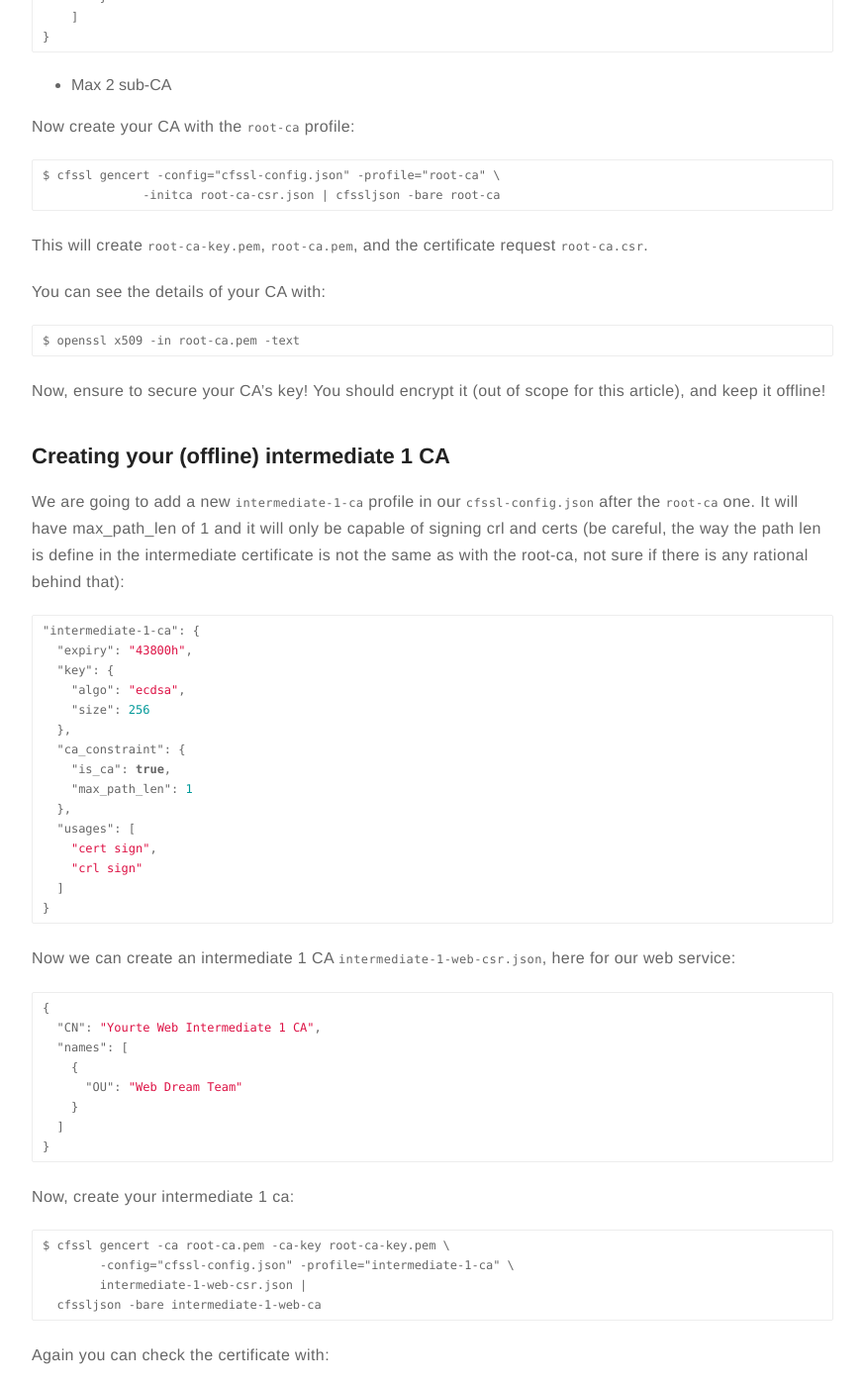
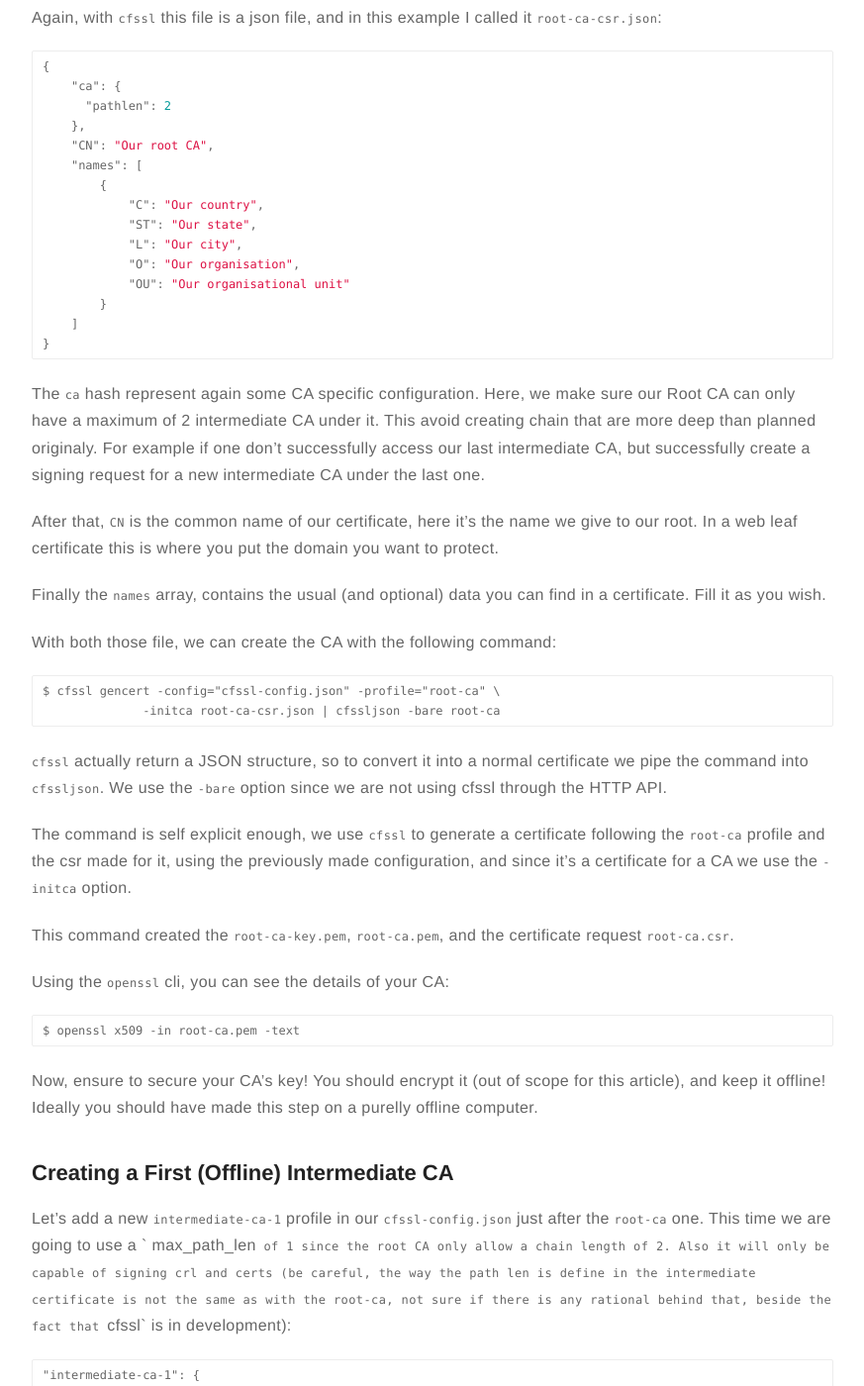
Before and after one commit to Mayeu/mayeu.me, a Jekyll site: the page built from _posts/2017-06-17-creating-internal-pki-with-cfssl.md, in a window 1280 px wide and 1400 px high, scrolled down 3842 px. Shown: the whole window at 99% size, without its empty margins (203-1076 px from the left). Built offline with Jekyll 4.4.1, drawn with Linux system fonts in a browser that asks for light colours; emoji names are drawn with the system emoji font; some of the changed text lies outside the part shown.

Commit message:
Update cfssl post

````diff
--- a/_posts/2017-06-17-creating-internal-pki-with-cfssl.md
+++ b/_posts/2017-06-17-creating-internal-pki-with-cfssl.md
@@ -8,7 +8,13 @@
 - automation
 ---
 
-## Goals of this article
+## Overview
+{:.no_toc}
+
+* ToC
+{:toc}
+
+## Goals of This Article
 
 In this article we are going to create a certificate authority (CA) using the
 `cfssl` tool from CloudFlare. A certificate authority allows you to issue your
@@ -19,8 +25,10 @@
 world).
 
 This article covers:
-- Creating a root CA that can only only have 2 intermediate CA in the chain (to only have one online CA)
-- Creating intermediate CA that are dedicated to one role (one for web certificates, one for RabbitMQ certificates, etc.)
+- Creating a root CA that can only only have 2 intermediate CA in the chain (to
+  only have one online CA)
+- Creating intermediate CA that are dedicated to one role (one for web
+  certificates, one for RabbitMQ certificates, etc.)
 - Ensuring that the last intermediate CA of the chain can't create new CA
 
 What is not covered by the article:
@@ -35,7 +43,7 @@
 
 <div class="breaker"></div>
 
-## CA for dummies
+## What is a CA Chain?
 
 <div style="float: right; text-align: center; margin: 20px;">
 {% digraph simplest CA %}
@@ -45,12 +53,14 @@
 {% enddigraph %}
 <figcaption class="caption">The simplest CA</figcaption>
 </div>
-First, some context and vocabulary we are going to use.
+This section covers some context and vocabulary we are going to use. If you are
+well aware of how CA are working, you can jump directly to the [next
+section](#creating-your-ca).
 
 The simplest certificate authority we can have is only composed of the root
 certificate, often called "Root CA".
 
-As soon as you have this, you can issue a leaf certificate.
+As soon as we have this, we can issue a leaf certificate.
 <div style="float: left; text-align: center; margin: 20px;">
 {% digraph simplest CA issuing certs %}
 node [shape=box]
@@ -150,12 +160,11 @@
 works with this article. Sadly there was not yet any official release since
 this tag.
 
-
 We are going to work in a dedicated folder:
 
-<pre class="command-line" data-user="m" data-host="bw">
-<code>mkdir our-ca</code>
-</pre>
+```
+mkdir our-ca
+```
 
 `cfssl` use has a main configuration file that contains our various CAs'
 profiles. Let's first add our root CA configuration in this `cfssl-config.json`
@@ -184,51 +193,79 @@
 Here we defined a profile named `root-ca`, that uses shiny `ecdsa`
 cryptographic key, and can only be valide for 5 year.
 
-Added to that,
+With the profile, we first need to create a *certificate signing request*, that
+contains details about our CA. Again, with `cfssl` this file is a json file,
+and in this example I called it `root-ca-csr.json`:
 
-
-Now you can create a signing request `root-ca-csr.json`:
 ```json
 {
-    "CN": "Yourte root CA",
     "ca": {
       "pathlen": 2
     },
+    "CN": "Our root CA",
     "names": [
         {
-            "C": "Milky Way",
-            "ST": "Solar system",
-            "L": "Earth",
-            "O": "Yourte",
-            "OU": "Security Dream Team"
+            "C": "Our country",
+            "ST": "Our state",
+            "L": "Our city",
+            "O": "Our organisation",
+            "OU": "Our organisational unit"
         }
     ]
 }
 ```
 
-- Max 2 sub-CA
+The `ca` hash represent again some CA specific configuration. Here, we make
+sure our Root CA can only have a maximum of 2 intermediate CA under it. This
+avoid creating chain that are more deep than planned originaly. For example if
+one don't successfully access our last intermediate CA, but successfully create
+a signing request for a new intermediate CA under the last one.
 
-Now create your CA with the `root-ca` profile:
+After that, `CN` is the common name of our certificate, here it's the name we
+give to our root. In a web leaf certificate this is where you put the domain
+you want to protect.
+
+Finally the `names` array, contains the usual (and optional) data you can find
+in a certificate. Fill it as you wish.
+
+With both those file, we can create the CA with the following command:
 ```
 $ cfssl gencert -config="cfssl-config.json" -profile="root-ca" \
               -initca root-ca-csr.json | cfssljson -bare root-ca
 ```
 
-This will create `root-ca-key.pem`, `root-ca.pem`, and the certificate request `root-ca.csr`.
+`cfssl` actually return a JSON structure, so to convert it into a normal
+certificate we pipe the command into `cfssljson`. We use the `-bare` option
+since we are not using cfssl through the HTTP API.
 
-You can see the details of your CA with:
+The command is self explicit enough, we use `cfssl` to generate a certificate
+following the `root-ca` profile and the csr made for it, using the previously
+made configuration, and since it's a certificate for a CA we use the `-initca`
+option.
+
+This command created the `root-ca-key.pem`, `root-ca.pem`, and the certificate
+request `root-ca.csr`.
+
+Using the `openssl` cli, you can see the details of your CA:
 ```
 $ openssl x509 -in root-ca.pem -text
 ```
 
-Now, ensure to secure your CA's key! You should encrypt it (out of scope for this article), and keep it offline!
+Now, ensure to secure your CA's key! You should encrypt it (out of scope for
+this article), and keep it offline! Ideally you should have made this step on a
+purelly offline computer.
 
-## Creating your (offline) intermediate 1 CA
+## Creating a First (Offline) Intermediate CA
 
-We are going to add a new `intermediate-1-ca` profile in our `cfssl-config.json` after the `root-ca` one. It will have  max_path_len of 1 and it will only be capable of signing crl and certs (be careful, the way the path len is define in the intermediate certificate is not the same as with the root-ca, not sure if there is any rational behind that):
+Let's add a new `intermediate-ca-1` profile in our `cfssl-config.json` just
+after the `root-ca` one. This time we are going to use a ` max_path_len` of 1
+since the root CA only allow a chain length of 2. Also it will only be capable
+of signing crl and certs (be careful, the way the path len is define in the
+intermediate certificate is not the same as with the root-ca, not sure if there
+is any rational behind that, beside the fact that `cfssl` is in development):
 
 ```json
-"intermediate-1-ca": {
+"intermediate-ca-1": {
   "expiry": "43800h",
   "key": {
     "algo": "ecdsa",
@@ -245,10 +282,13 @@
 }
 ```
 
-Now we can create an intermediate 1 CA `intermediate-1-web-csr.json`, here for our web service:
+Again, we need to create a csr to generat the actual certificates. This time it
+is called `intermediate-web-1-csr.json`, since it will be dedicated to our web
+certificates:
+
 ```json
 {
-  "CN": "Yourte Web Intermediate 1 CA",
+  "CN": "Our Web Intermediate CA 1",
   "names": [
     {
       "OU": "Web Dream Team"
@@ -257,26 +297,33 @@
 }
 ```
 
-Now, create your intermediate 1 ca:
+This time when we create the certificates, we define the `-ca` and `-ca-key`
+option instead of the `-initca` one, that should point to our root CA
+certificates & key. Otherwise our root won't be signing this intermediate CA.
+
 ```
 $ cfssl gencert -ca root-ca.pem -ca-key root-ca-key.pem \
-        -config="cfssl-config.json" -profile="intermediate-1-ca" \
-        intermediate-1-web-csr.json |
-  cfssljson -bare intermediate-1-web-ca
+        -config="cfssl-config.json" -profile="intermediate-ca-1" \
+        intermediate-web-1-csr.json |
+  cfssljson -bare intermediate-web-1-ca
 ```
 
 Again you can check the certificate with:
 ```
-$ $ openssl x509 -in intermediate-1-web-ca.pem -text
+$ $ openssl x509 -in intermediate-web-1-ca.pem -text
 ```
 
-And you'll see that this is a CA with a max_path_len of 1.
+And you'll see that this is a CA with a `max_path_len` of 1.
 
-# Creating your (online) intermediate 2 CA
+## Creating The Second Intermediate CA
 
-Now, for the second CA it will be almost the same configuration, so let's copy the previous configuration over and change the max_path_len, and expiry (only one year for our online CA):
+The second intermediate CA will have almost the same configuration as the first
+one.  The main change being that now `max_path_len` will be set to 0 (note that
+we also need the option `max_path_len_zero` after that). Since this
+intermediate CA is online, we are also going to use a shorter expiry time.
+
 ```json
-"intermediate-2-ca": {
+"intermediate-ca-2": {
   "expiry": "8760h",
   "key": {
     "algo": "ecdsa",
@@ -294,7 +341,8 @@
 }
 ```
 
-Now our csr config `intermediate-2-web-csr.json`:
+Now our csr config `intermediate-web-2-csr.json`:
+
 ```json
 {
   "CN": "Yourte Web Intermediate 2 CA",
@@ -306,24 +354,33 @@
 }
 ```
 
-Create the second CA:
+And again, we create the CA using the `cfssl` command line. This time, the
+`-ca` and `-ca-key` should point to the first intermediate CA to continue the
+chain:
+
 ```
-$ cfssl gencert -ca intermediate-1-web-ca.pem \
-        -ca-key intermediate-1-web-ca-key.pem -config="cfssl-config.json" \
-        -profile="intermediate-2-ca" intermediate-2-web-csr.json |
-  cfssljson -bare intermediate-2-web-ca
+$ cfssl gencert -ca intermediate-web-1-ca.pem \
+        -ca-key intermediate-web-1-ca-key.pem -config="cfssl-config.json" \
+        -profile="intermediate-ca-2" intermediate-web-2-csr.json |
+  cfssljson -bare intermediate-web-2-ca
 ```
 
-Again you can check the certificate with:
+Again we can check the certificate with:
+
 ```
 $ openssl x509 -in intermediate-2-web-ca.pem -text
 ```
 
-And you'll see that this is a CA with a max_path_len of 0, meaning that this CA will only be able to create leaf certificates, and no other CA.
+And we'll see that this time the `max_path_len` will be  0, so we won't be able
+to create another CA using this one.
 
-## Create a leaf certificate with your CA chains
+## Creating a Leaf Certificate With Your CA Chains
 
-We create a dedicated profile for those leafs certificates:
+For our leaf certificate we are going to use `rsa` as a crypto algo as it is
+more supported out there. The main change from the previous profile is the
+usages that only allow `server auth`, so we can only create certificate that
+authentify servers. We also reduce the max lifetime to 90 days.
+
 ```json
 "web-leaf": {
   "ca_constraint": {
@@ -340,18 +397,15 @@
 }
 ```
 
-This contains the common data for all our leaf certificates. Now we can create a csr for one of those certificate:
+This profile contain the common data of all our leaf certificates. Now we can
+create a csr for one of those certificate:
 
 ```json
 {
-    "CN": "admin.ma-yourte.net",
+    "CN": "admin.our-web.net",
     "hosts": [
-      "admin.ma-yourte.ch"
+      "admin.our-web.ch"
     ],
-    "key": {
-        "algo": "rsa",
-        "size": 4096
-    },
     "names": [
         {
             "OU": "A Web Service"
@@ -360,31 +414,40 @@
 }
 ```
 
-And we generate one:
+And we can generate it using the second intermediate CA:
 ```
-$ cfssl gencert -ca intermediate-2-web-ca.pem \
-        -ca-key intermediate-2-web-ca-key.pem -config="cfssl-config.json" \
-        -profile="web-leaf" admin.ma-yourte.net.json |
-  cfssljson -bare admin.ma-yourte.net
+$ cfssl gencert -ca intermediate-web-2-ca.pem \
+        -ca-key intermediate-web-2-ca-key.pem -config="cfssl-config.json" \
+        -profile="web-leaf" admin.our-web.net.json |
+  cfssljson -bare admin.our-web.net
 ```
 
-As always you can check your certificate via:
+As always we can check the certificate via:
 ```
 $ openssl x509 -in admin.ma-yourte.net.pem -text
 ```
 
-## What do we have now, and what can we do?
+## What do we have now, and what can we do next?
 
-Until now we created only one chains, and as you see we use "web" everywhere to make it tacitly a certificate authority to authenticate the HTTPS protocol. Now we can create another chain for other purpose, for example for a VPN, RabbitMQ, or other tools that need encryption to protect communication.
+Until now we created only one chains, and as you see we use "web" everywhere to
+make it tacitly a certificate authority to authenticate the HTTPS protocol. Now
+we can create another chain for other purpose, for example for a VPN, RabbitMQ,
+or other tools that need encryption to protect communication.
 
-This segmentation by intermediate certificate chain helps you to ensure that a certificate for one usage is not used for another. For example, your VPN will only recognize one chain, so somebody putting its hand on a web certificate will not be able to connect to the VPN. You could also repudiate a full chain at once in case your online CA get hacked.
+This segmentation by intermediate certificate chain helps you to ensure that a
+certificate for one usage is not used for another. For example, your VPN will
+only recognize one chain, so somebody putting its hand on a web certificate
+will not be able to connect to the VPN. You could also repudiate a full chain
+at once in case your online CA get hacked.
 
 Now you can automate your certificate creation via multiple mean:
 - cfssl can run in server mode in an host
-- You can use your usual configuration management tool (like Ansible or Puppet) to run the needed command and distribute the files
+- You can use your usual configuration management tool (like Ansible or Puppet)
+  to run the needed command and distribute the files
 - Vault could be use to generate certs on the fly when needed
 
 ## References
+
 - [Intermediate CA config](https://gist.github.com/riyad/e9dd6e688ea5de69a65a)
 - [How to Generate a Self-Signed Root Certificate with CF-SSL](https://fernandobarillas.com/blog/2015/07/22/how-to-generate-a-self-signed-root-certificate-with-cf-ssl/)
 - [Creating an Intermediate CA for MITMProxy](https://fernandobarillas.com/blog/2015/08/06/creating-an-intermediate-ca-for-mitmproxy/)
````
